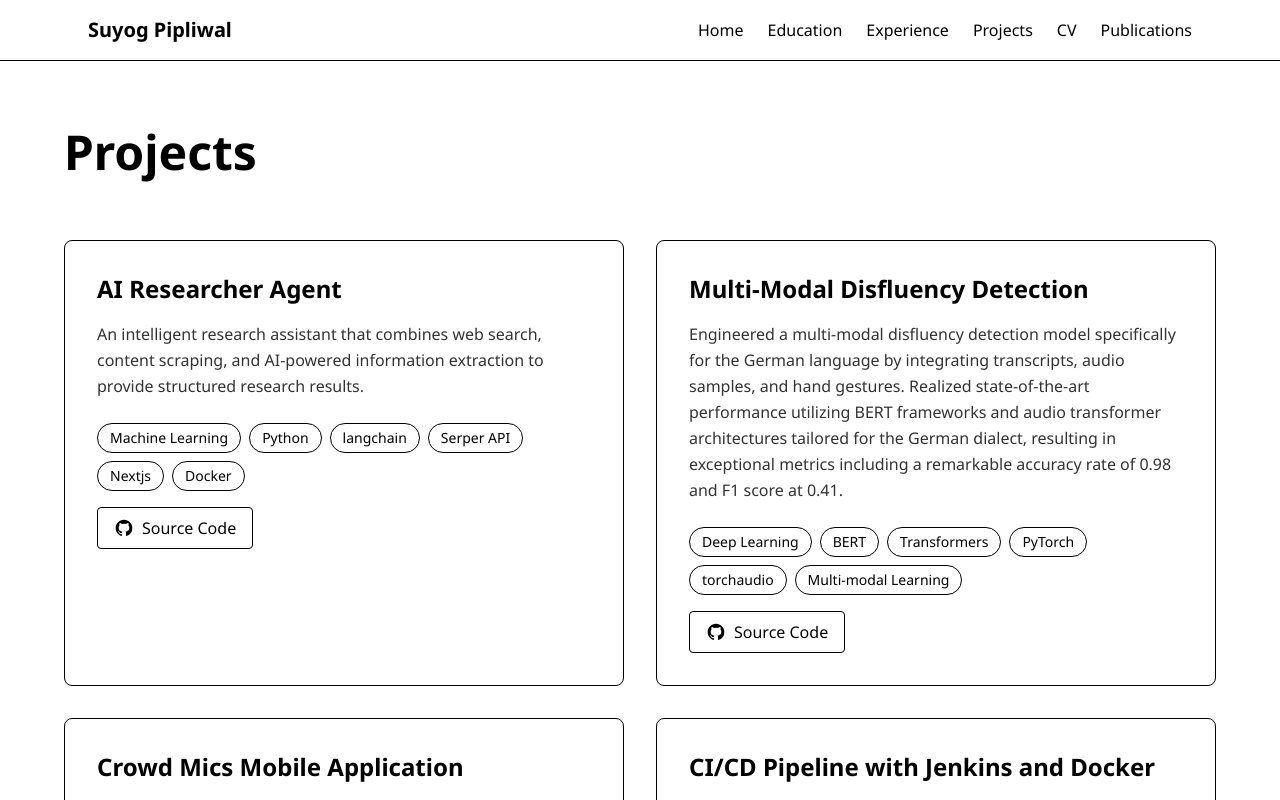
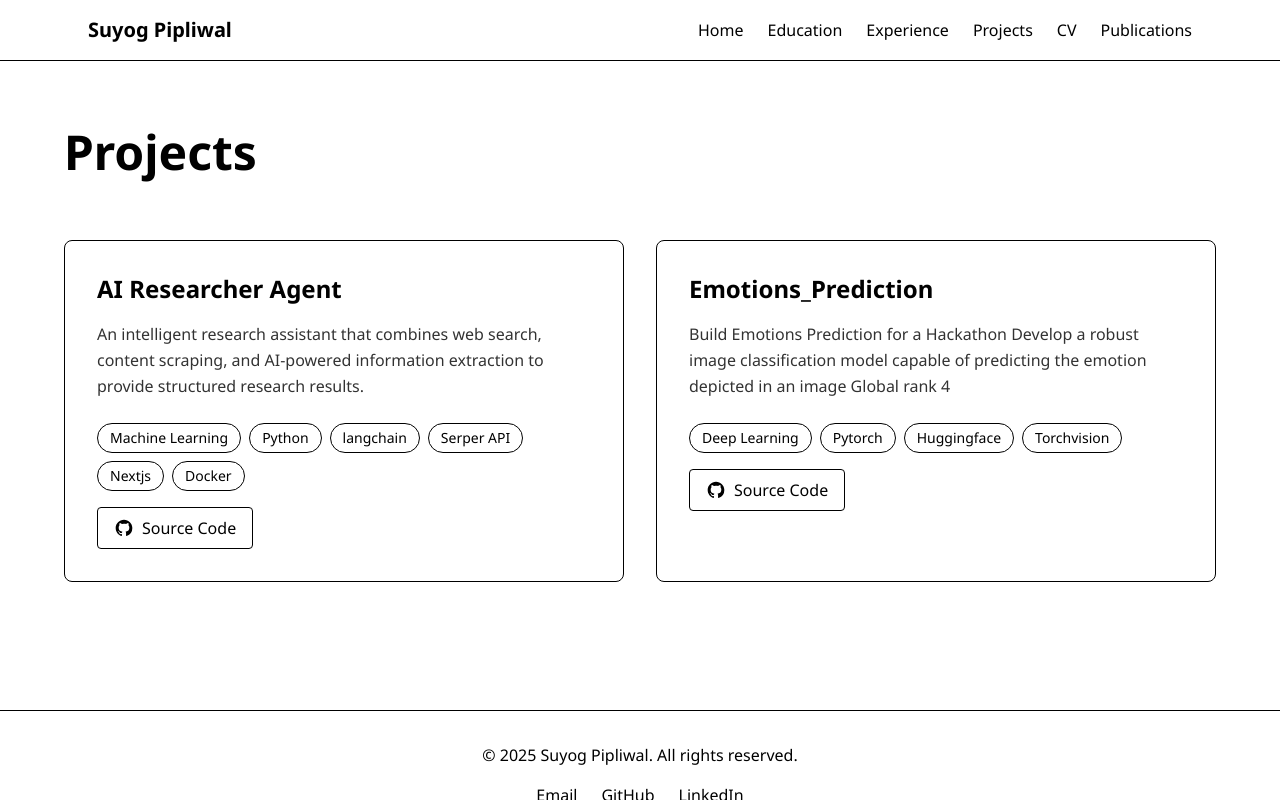
Before and after one commit to suyog-pipliwaal/suyog-pipliwaal.github.io, a Next.js app: page /projects in a window 1280 px wide. Shown: the top 800 px of the page. Built offline with nearby package versions, Linux system fonts and the light colour scheme.

Commit message:
added more project

```diff
--- a/app/projects/page.tsx
+++ b/app/projects/page.tsx
@@ -21,22 +21,10 @@ export default function ProjectsPage() {
                 github: "https://github.com/suyog-pipliwaal/Deep-search-agent",
               },
               {
-                title: "Multi-Modal Disfluency Detection",
-                description: "Engineered a multi-modal disfluency detection model specifically for the German language by integrating transcripts, audio samples, and hand gestures. Realized state-of-the-art performance utilizing BERT frameworks and audio transformer architectures tailored for the German dialect, resulting in exceptional metrics including a remarkable accuracy rate of 0.98 and F1 score at 0.41.",
-                tech: ["Deep Learning", "BERT", "Transformers", "PyTorch", "torchaudio", "Multi-modal Learning"],
-                github: "#",
-              },
-              {
-                title: "Crowd Mics Mobile Application",
-                description: "Developed and deployed mobile applications for iOS and Android platforms utilizing React-Native, achieving a 100% shared UI codebase that enhanced development efficiency across device ecosystems. Collaborated on innovative solutions targeting audio processing delays; achieved a reduction of latency from 400ms down to just 80ms, dramatically improving real-time interaction for users. The app is available on Google Play Store and Apple App Store.",
-                tech: ["React Native", "JavaScript", "Node.js", "Audio Processing", "iOS", "Android"],
-                github: "#",
-              },
-              {
-                title: "CI/CD Pipeline with Jenkins and Docker",
-                description: "Launched a CI/CD pipeline with Jenkins and Docker, achieving 99.99% uptime and reducing deployment time significantly. This infrastructure improvement enhanced the development workflow and ensured reliable, automated deployments for production applications.",
-                tech: ["Jenkins", "Docker", "CI/CD", "DevOps", "Linux"],
-                github: "#",
+                title: "Emotions_Prediction",
+                description:"Build Emotions Prediction for a Hackathon Develop a robust image classification model capable of predicting the emotion depicted in an image Global rank 4",
+                tech: ["Deep Learning", "Pytorch", "Huggingface", "Torchvision"],
+                github: "https://github.com/suyog-pipliwaal/Emotions_Prediction",
               },
             ].map((project, index) => (
               <div
```
